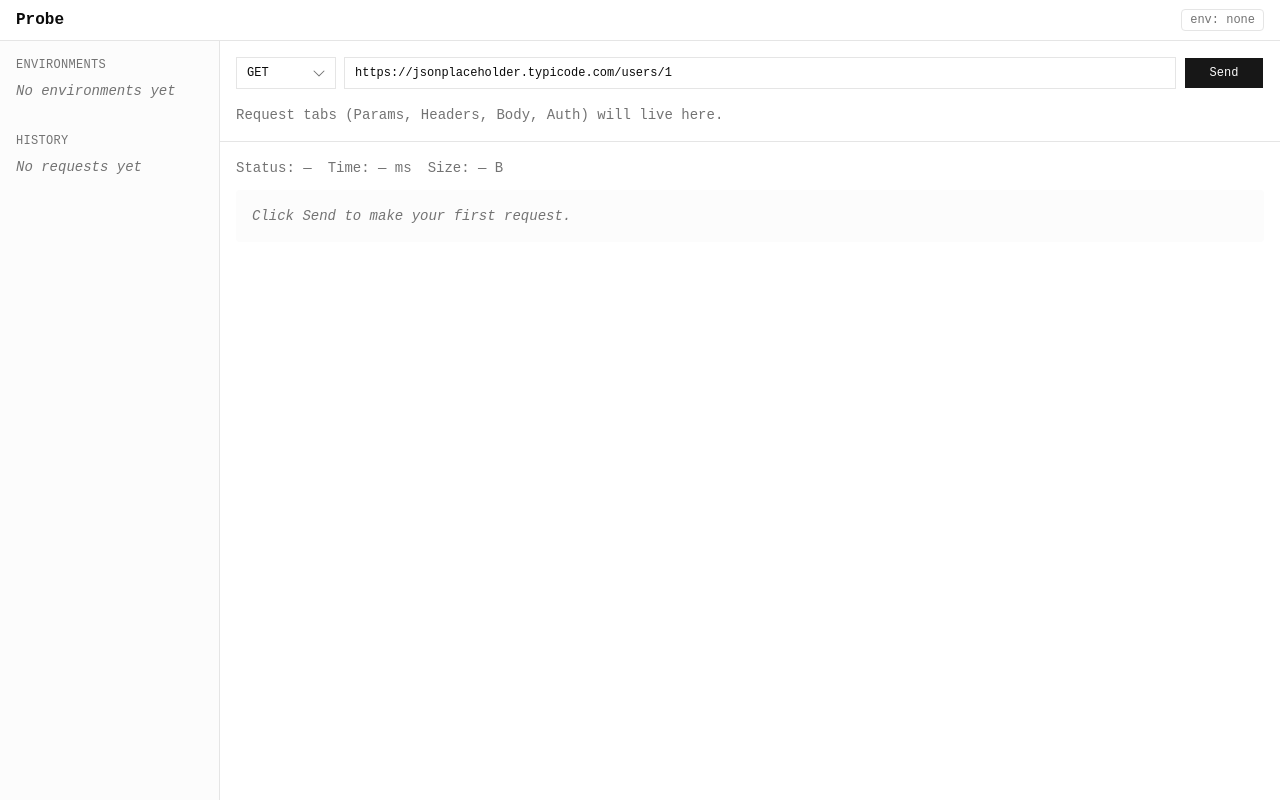
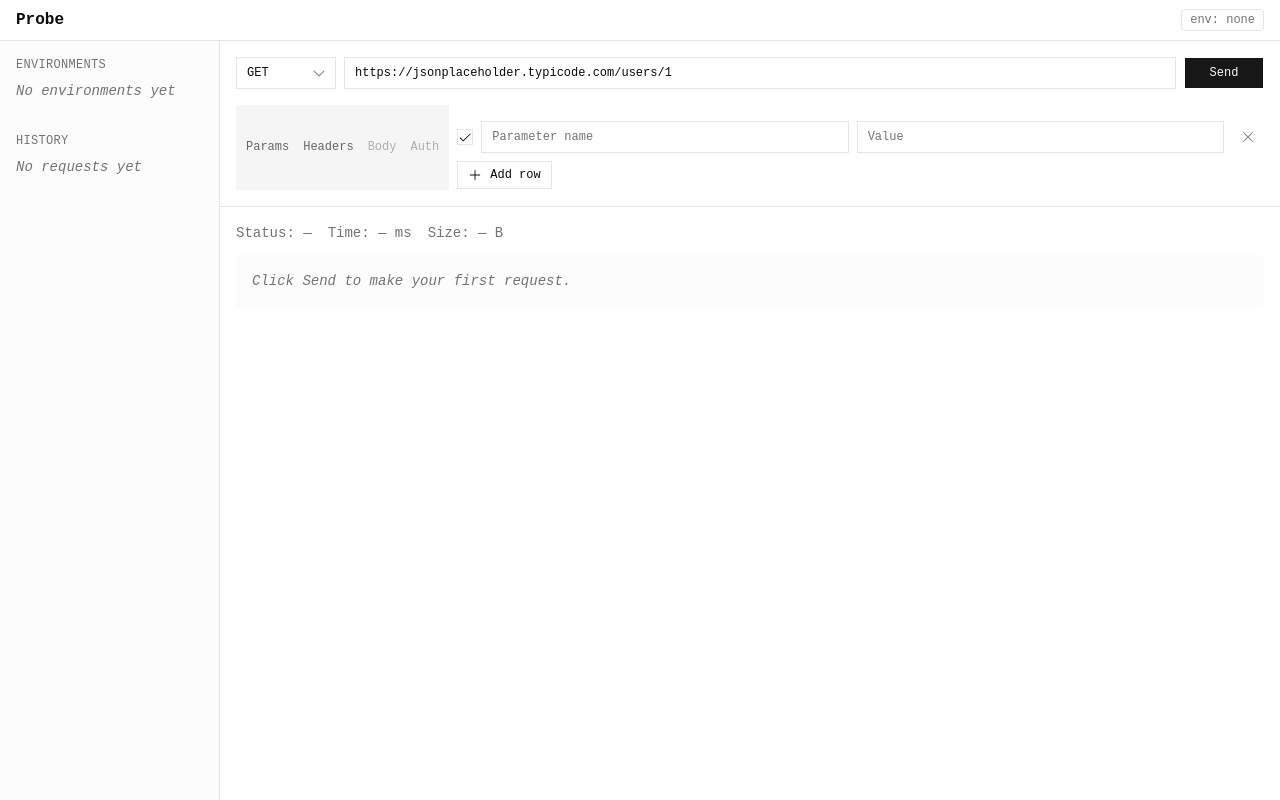
Before and after one commit to danieldelahoz/probe, a React (Vite) app: page / in a window 1280 px wide. Built offline with nearby package versions, Linux system fonts and the light colour scheme.

Commit message:
feat: add query params and headers builders with tabbed interface

```diff
--- a/package.json
+++ b/package.json
@@ -14,6 +14,7 @@
     "@phosphor-icons/react": "^2.1.10",
     "class-variance-authority": "^0.7.1",
     "clsx": "^2.1.1",
+    "nanoid": "^5.1.11",
     "radix-ui": "^1.4.3",
     "react": "^19.2.5",
     "react-dom": "^19.2.5",
--- /dev/null
+++ b/src/components/KeyValueEditor.jsx
@@ -0,0 +1,44 @@
+import { Input } from '@/components/ui/input'
+import { Checkbox } from '@/components/ui/checkbox'
+import { Button } from '@/components/ui/button'
+import { X, Plus } from '@phosphor-icons/react'
+
+export default function KeyValueEditor({ rows, onAdd, onUpdate, onRemove, keyPlaceholder, valuePlaceholder }) {
+  return (
+    <div className="space-y-2">
+      {rows.map((row) => (
+        <div key={row.id} className="flex items-center gap-2">
+          <Checkbox
+            checked={row.enabled}
+            onCheckedChange={(checked) => onUpdate(row.id, { enabled: !!checked })}
+          />
+          <Input
+            value={row.key}
+            onChange={(e) => onUpdate(row.id, { key: e.target.value })}
+            placeholder={keyPlaceholder}
+            className="flex-1 font-mono text-sm"
+          />
+          <Input
+            value={row.value}
+            onChange={(e) => onUpdate(row.id, { value: e.target.value })}
+            placeholder={valuePlaceholder}
+            className="flex-1 font-mono text-sm"
+          />
+          <Button
+            variant="ghost"
+            size="icon"
+            onClick={() => onRemove(row.id)}
+            disabled={rows.length === 1}
+            className="shrink-0"
+          >
+            <X size={14} />
+          </Button>
+        </div>
+      ))}
+      <Button variant="outline" size="sm" onClick={onAdd} className="gap-2">
+        <Plus size={14} />
+        Add row
+      </Button>
+    </div>
+  )
+}
--- a/src/components/RequestPanel.jsx
+++ b/src/components/RequestPanel.jsx
@@ -1,12 +1,56 @@
+import { Tabs, TabsContent, TabsList, TabsTrigger } from '@/components/ui/tabs'
+import { useRequestStore } from '@/stores/requestStore'
 import UrlBar from '@/components/UrlBar'
+import KeyValueEditor from '@/components/KeyValueEditor'
 
 export default function RequestPanel() {
+  const params = useRequestStore((s) => s.params)
+  const headers = useRequestStore((s) => s.headers)
+  const addParam = useRequestStore((s) => s.addParam)
+  const updateParam = useRequestStore((s) => s.updateParam)
+  const removeParam = useRequestStore((s) => s.removeParam)
+  const addHeader = useRequestStore((s) => s.addHeader)
+  const updateHeader = useRequestStore((s) => s.updateHeader)
+  const removeHeader = useRequestStore((s) => s.removeHeader)
+
+  const enabledParamCount = params.filter((p) => p.enabled && p.key.trim()).length
+  const enabledHeaderCount = headers.filter((h) => h.enabled && h.key.trim()).length
+
   return (
     <section className="p-4 border-b shrink-0">
       <UrlBar />
-      <div className="text-sm text-muted-foreground mt-4">
-        Request tabs (Params, Headers, Body, Auth) will live here.
-      </div>
+      <Tabs defaultValue="params" className="mt-4">
+        <TabsList>
+          <TabsTrigger value="params">
+            Params {enabledParamCount > 0 && <span className="ml-1 text-xs text-muted-foreground">({enabledParamCount})</span>}
+          </TabsTrigger>
+          <TabsTrigger value="headers">
+            Headers {enabledHeaderCount > 0 && <span className="ml-1 text-xs text-muted-foreground">({enabledHeaderCount})</span>}
+          </TabsTrigger>
+          <TabsTrigger value="body" disabled>Body</TabsTrigger>
+          <TabsTrigger value="auth" disabled>Auth</TabsTrigger>
+        </TabsList>
+        <TabsContent value="params" className="mt-4">
+          <KeyValueEditor
+            rows={params}
+            onAdd={addParam}
+            onUpdate={updateParam}
+            onRemove={removeParam}
+            keyPlaceholder="Parameter name"
+            valuePlaceholder="Value"
+          />
+        </TabsContent>
+        <TabsContent value="headers" className="mt-4">
+          <KeyValueEditor
+            rows={headers}
+            onAdd={addHeader}
+            onUpdate={updateHeader}
+            onRemove={removeHeader}
+            keyPlaceholder="Header name"
+            valuePlaceholder="Value"
+          />
+        </TabsContent>
+      </Tabs>
     </section>
   )
 }
--- /dev/null
+++ b/src/components/ui/checkbox.jsx
@@ -0,0 +1,30 @@
+"use client"
+
+import * as React from "react"
+import { Checkbox as CheckboxPrimitive } from "radix-ui"
+
+import { cn } from "@/lib/utils"
+import { CheckIcon } from "@phosphor-icons/react"
+
+function Checkbox({
+  className,
+  ...props
+}) {
+  return (
+    <CheckboxPrimitive.Root
+      data-slot="checkbox"
+      className={cn(
+        "peer relative flex size-4 shrink-0 items-center justify-center rounded-none border border-input transition-colors outline-none group-has-disabled/field:opacity-50 after:absolute after:-inset-x-3 after:-inset-y-2 focus-visible:border-ring focus-visible:ring-1 focus-visible:ring-ring/50 disabled:cursor-not-allowed disabled:opacity-50 aria-invalid:border-destructive aria-invalid:ring-1 aria-invalid:ring-destructive/20 aria-invalid:aria-checked:border-primary dark:bg-input/30 dark:aria-invalid:border-destructive/50 dark:aria-invalid:ring-destructive/40 data-checked:border-primary data-checked:bg-primary data-checked:text-primary-foreground dark:data-checked:bg-primary",
+        className
+      )}
+      {...props}>
+      <CheckboxPrimitive.Indicator
+        data-slot="checkbox-indicator"
+        className="grid place-content-center text-current transition-none [&>svg]:size-3.5">
+        <CheckIcon />
+      </CheckboxPrimitive.Indicator>
+    </CheckboxPrimitive.Root>
+  );
+}
+
+export { Checkbox }
--- /dev/null
+++ b/src/components/ui/tabs.jsx
@@ -0,0 +1,80 @@
+import * as React from "react"
+import { cva } from "class-variance-authority";
+import { Tabs as TabsPrimitive } from "radix-ui"
+
+import { cn } from "@/lib/utils"
+
+function Tabs({
+  className,
+  orientation = "horizontal",
+  ...props
+}) {
+  return (
+    <TabsPrimitive.Root
+      data-slot="tabs"
+      data-orientation={orientation}
+      className={cn("group/tabs flex gap-2 data-horizontal:flex-col", className)}
+      {...props} />
+  );
+}
+
+const tabsListVariants = cva(
+  "group/tabs-list inline-flex w-fit items-center justify-center rounded-none p-[3px] text-muted-foreground group-data-horizontal/tabs:h-8 group-data-vertical/tabs:h-fit group-data-vertical/tabs:flex-col data-[variant=line]:rounded-none",
+  {
+    variants: {
+      variant: {
+        default: "bg-muted",
+        line: "gap-1 bg-transparent",
+      },
+    },
+    defaultVariants: {
+      variant: "default",
+    },
+  }
+)
+
+function TabsList({
+  className,
+  variant = "default",
+  ...props
+}) {
+  return (
+    <TabsPrimitive.List
+      data-slot="tabs-list"
+      data-variant={variant}
+      className={cn(tabsListVariants({ variant }), className)}
+      {...props} />
+  );
+}
+
+function TabsTrigger({
+  className,
+  ...props
+}) {
+  return (
+    <TabsPrimitive.Trigger
+      data-slot="tabs-trigger"
+      className={cn(
+        "relative inline-flex h-[calc(100%-1px)] flex-1 items-center justify-center gap-1.5 rounded-none border border-transparent px-1.5 py-0.5 text-xs font-medium whitespace-nowrap text-foreground/60 transition-all group-data-vertical/tabs:w-full group-data-vertical/tabs:justify-start group-data-vertical/tabs:py-[calc(--spacing(1.25))] hover:text-foreground focus-visible:border-ring focus-visible:ring-[3px] focus-visible:ring-ring/50 focus-visible:outline-1 focus-visible:outline-ring disabled:pointer-events-none disabled:opacity-50 has-data-[icon=inline-end]:pr-1 has-data-[icon=inline-start]:pl-1 dark:text-muted-foreground dark:hover:text-foreground [&_svg]:pointer-events-none [&_svg]:shrink-0 [&_svg:not([class*='size-'])]:size-4",
+        "group-data-[variant=line]/tabs-list:bg-transparent group-data-[variant=line]/tabs-list:data-active:bg-transparent dark:group-data-[variant=line]/tabs-list:data-active:border-transparent dark:group-data-[variant=line]/tabs-list:data-active:bg-transparent",
+        "data-active:bg-background data-active:text-foreground dark:data-active:border-input dark:data-active:bg-input/30 dark:data-active:text-foreground",
+        "after:absolute after:bg-foreground after:opacity-0 after:transition-opacity group-data-horizontal/tabs:after:inset-x-0 group-data-horizontal/tabs:after:bottom-[-5px] group-data-horizontal/tabs:after:h-0.5 group-data-vertical/tabs:after:inset-y-0 group-data-vertical/tabs:after:-right-1 group-data-vertical/tabs:after:w-0.5 group-data-[variant=line]/tabs-list:data-active:after:opacity-100",
+        className
+      )}
+      {...props} />
+  );
+}
+
+function TabsContent({
+  className,
+  ...props
+}) {
+  return (
+    <TabsPrimitive.Content
+      data-slot="tabs-content"
+      className={cn("flex-1 text-xs/relaxed outline-none", className)}
+      {...props} />
+  );
+}
+
+export { Tabs, TabsList, TabsTrigger, TabsContent, tabsListVariants }
--- a/src/stores/requestStore.js
+++ b/src/stores/requestStore.js
@@ -1,8 +1,13 @@
 import { create } from 'zustand'
+import { nanoid } from 'nanoid'
+
+const emptyRow = () => ({ id: nanoid(), key: '', value: '', enabled: true })
 
 export const useRequestStore = create((set, get) => ({
   method: 'GET',
   url: 'https://jsonplaceholder.typicode.com/users/1',
+  params: [emptyRow()],
+  headers: [emptyRow()],
   response: null,
   error: null,
   isLoading: false,
@@ -10,32 +15,51 @@ export const useRequestStore = create((set, get) => ({
   setMethod: (method) => set({ method }),
   setUrl: (url) => set({ url }),
 
+  addParam: () => set((s) => ({ params: [...s.params, emptyRow()] })),
+  updateParam: (id, patch) => set((s) => ({
+    params: s.params.map((p) => p.id === id ? { ...p, ...patch } : p),
+  })),
+  removeParam: (id) => set((s) => ({
+    params: s.params.filter((p) => p.id !== id),
+  })),
+
+  addHeader: () => set((s) => ({ headers: [...s.headers, emptyRow()] })),
+  updateHeader: (id, patch) => set((s) => ({
+    headers: s.headers.map((h) => h.id === id ? { ...h, ...patch } : h),
+  })),
+  removeHeader: (id) => set((s) => ({
+    headers: s.headers.filter((h) => h.id !== id),
+  })),
+
   send: async () => {
-    const { method, url } = get()
+    const { method, url, params, headers } = get()
     if (!url.trim()) {
       set({ error: { type: 'invalidUrl', message: 'URL is required', hint: 'Enter a URL to send a request' } })
       return
     }
 
+    const finalUrl = buildUrlWithParams(url, params)
+    const finalHeaders = buildHeaders(headers)
+
     set({ isLoading: true, response: null, error: null })
 
     const t0 = performance.now()
     try {
-      const res = await fetch(url, { method })
+      const res = await fetch(finalUrl, { method, headers: finalHeaders })
       const text = await res.text()
       const durationMs = Math.round(performance.now() - t0)
       const sizeBytes = new Blob([text]).size
 
-      const headers = {}
-      res.headers.forEach((value, key) => { headers[key] = value })
+      const responseHeaders = {}
+      res.headers.forEach((value, key) => { responseHeaders[key] = value })
 
       set({
         response: {
           status: res.status,
           statusText: res.statusText,
-          headers,
+          headers: responseHeaders,
           body: text,
-          contentType: headers['content-type'] || '',
+          contentType: responseHeaders['content-type'] || '',
           durationMs,
           sizeBytes,
         },
@@ -59,3 +83,24 @@ export const useRequestStore = create((set, get) => ({
     }
   },
 }))
+
+function buildUrlWithParams(url, params) {
+  const enabledParams = params.filter((p) => p.enabled && p.key.trim())
+  if (enabledParams.length === 0) return url
+
+  try {
+    const u = new URL(url)
+    enabledParams.forEach((p) => u.searchParams.append(p.key, p.value))
+    return u.toString()
+  } catch {
+    return url
+  }
+}
+
+function buildHeaders(headers) {
+  const result = {}
+  headers
+    .filter((h) => h.enabled && h.key.trim())
+    .forEach((h) => { result[h.key] = h.value })
+  return result
+}
```
Also changed, not shown: 1 other file (tests, documents, lock files or other folders).
